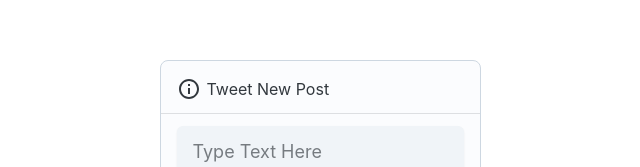
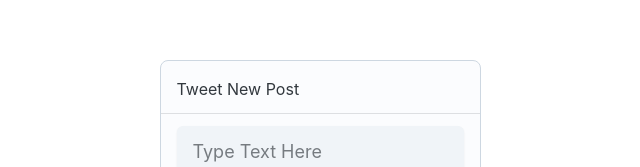
Before and after one commit to Pete-Sony/SAAS-TOOLS, a Next.js app: page /X in a window 1280 px wide. Shown: the part 190-357 px from the top of the page, without its empty margins (320-960 px from the left). Built offline with nearby package versions, Linux system fonts and the light colour scheme.

Commit message:
fix: resolving Build Errors

```diff
--- a/app/X/Tweet.jsx
+++ b/app/X/Tweet.jsx
@@ -4,7 +4,7 @@
 import React from 'react';
 import { Card,Divider,FormControl,FormLabel,Input,Typography,Button, Textarea,  } from '@mui/joy';
 import {Box} from '@mui/joy';
-import InfoOutlinedIcon from '@mui/icons-material/InfoOutlined';// import { postTweet } from './action';
+// import InfoOutlinedIcon from '@mui/icons-material/InfoOutlined';// import { postTweet } from './action';
 
 export default function Tweet() {
   const handleSubmit = async () => {
@@ -23,7 +23,7 @@ export default function Tweet() {
         minHeight:"25vh",
       }}
      >
-      <Typography startDecorator={<InfoOutlinedIcon />} >Tweet New Post</Typography>
+      <Typography  >Tweet New Post</Typography>
       <Divider/>
     <FormControl>
       <Textarea size='lg' placeholder='Type Text Here' minRows={5} variant='soft'
```
